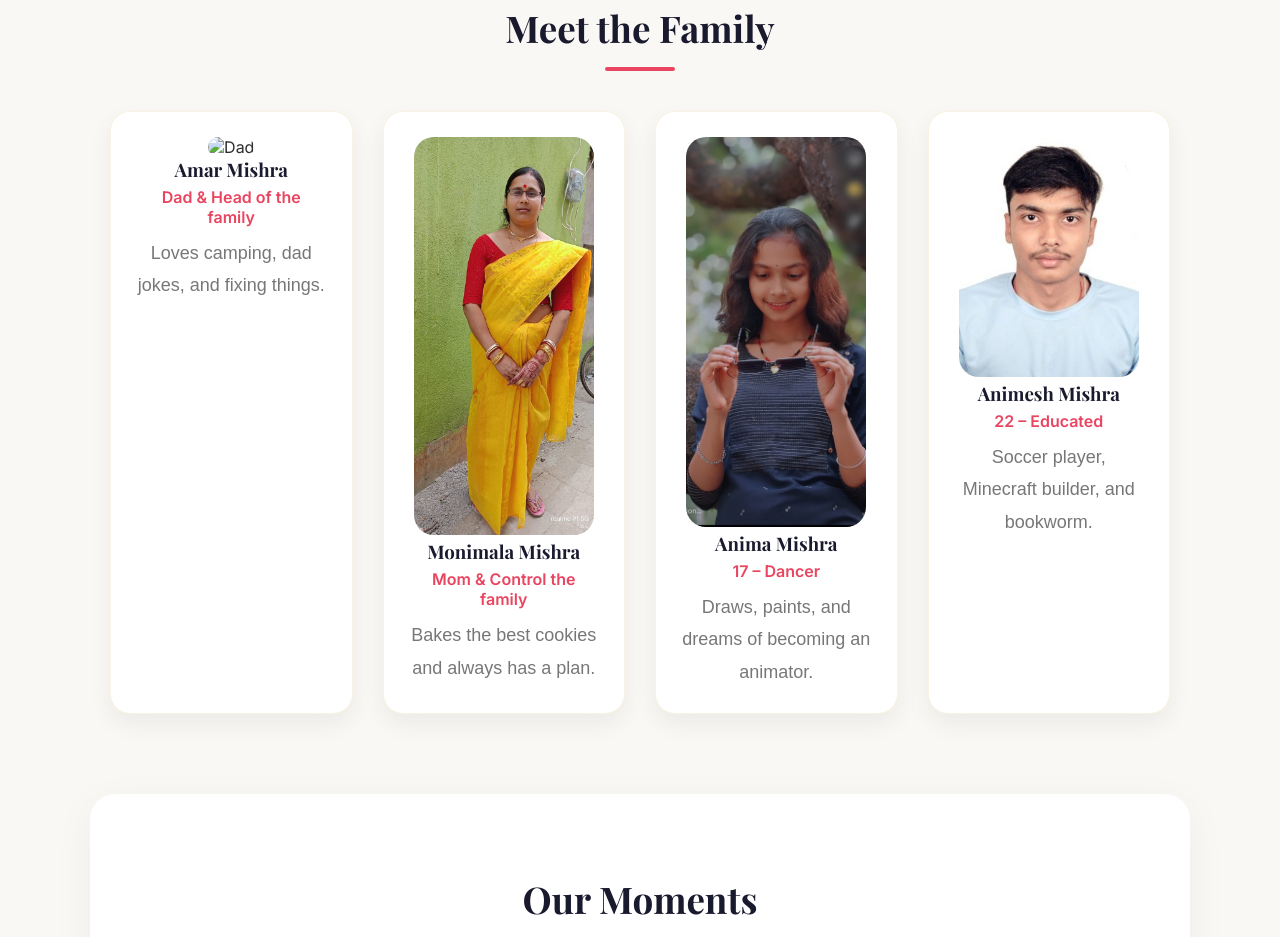
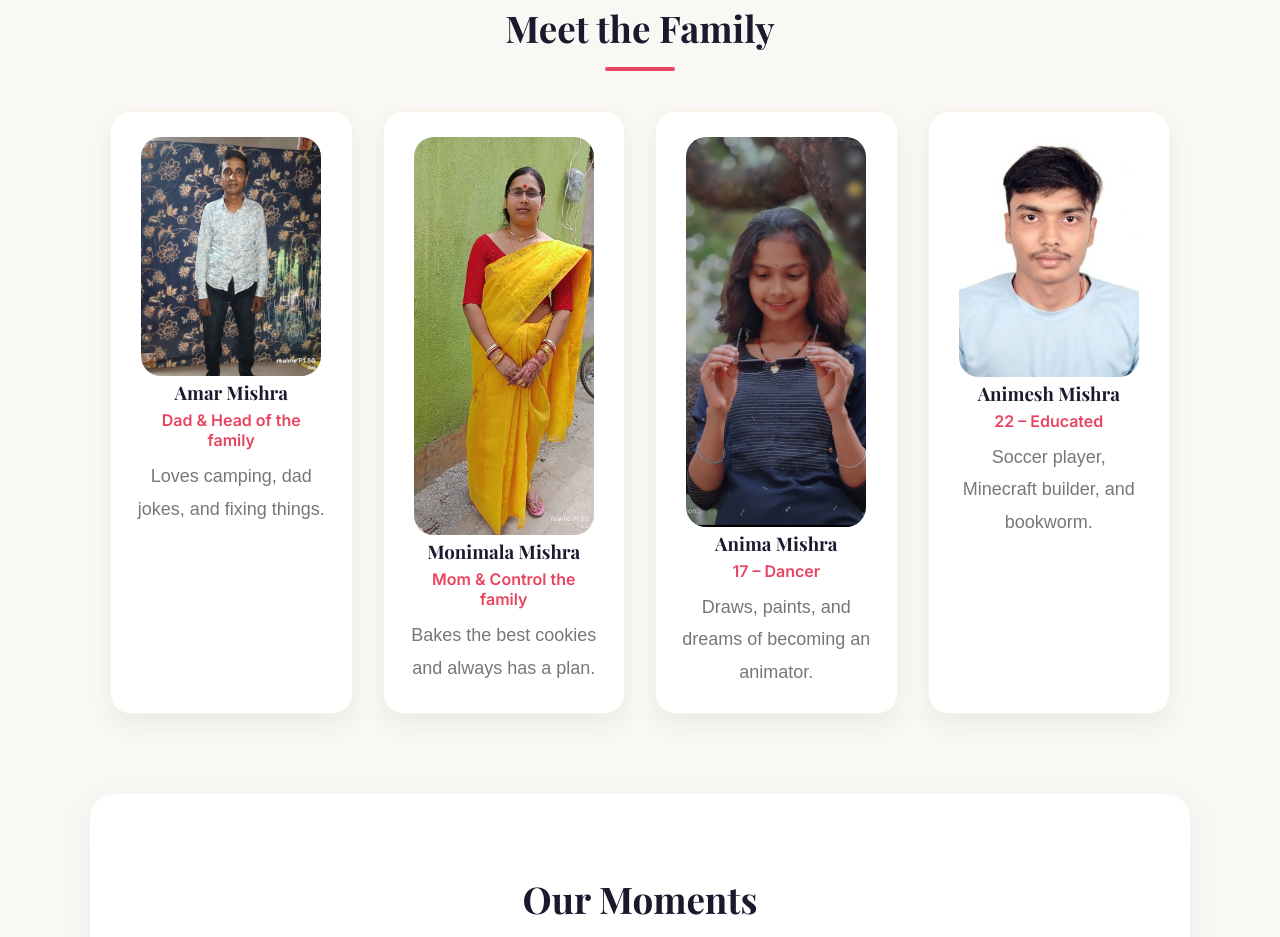
Before and after one commit to Ani2025-git/family, a plain HTML site: page index.html in a window 1280 px wide. Shown: the part 1688-2625 px from the top of the page. Drawn offline with nearby package versions, Linux system fonts and the light colour scheme.

Commit message:
Fix HTML encoding issues in index.html

```diff
--- a/index.html
+++ b/index.html
@@ -387,7 +387,7 @@ We are deeply thankful to our parents for their endless sacrifices, guidance, an
     <h2>Meet the Family</h2>
     <div class="family-grid">
       <div class="member">
-        <img src="Amar-copy.jpeg" alt="Dad">
+        <img src="Amar - Copy.jpeg" alt="Dad">
         <h3>Amar Mishra</h3>
         <div class="role">Dad &amp; Head of the family</div>
         <p>Loves camping, dad jokes, and fixing things.</p>
```
